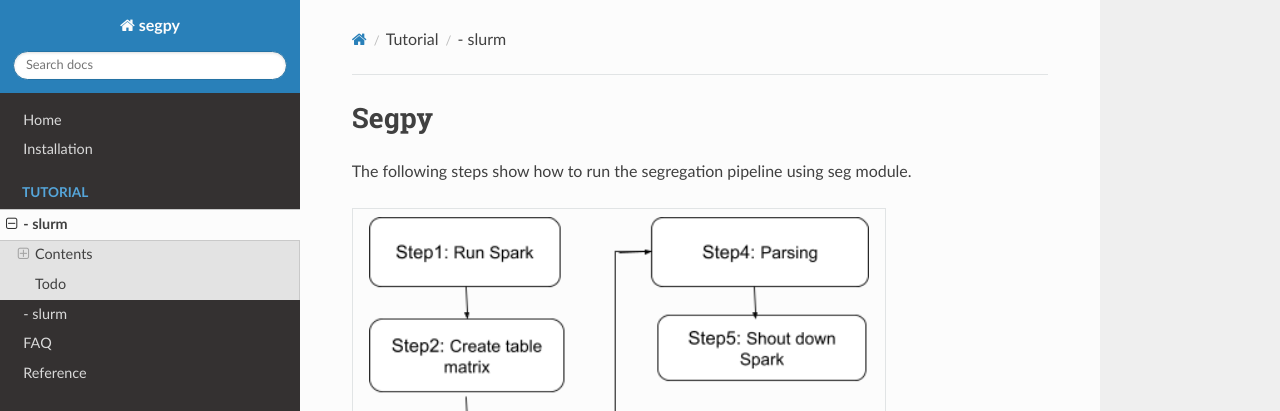
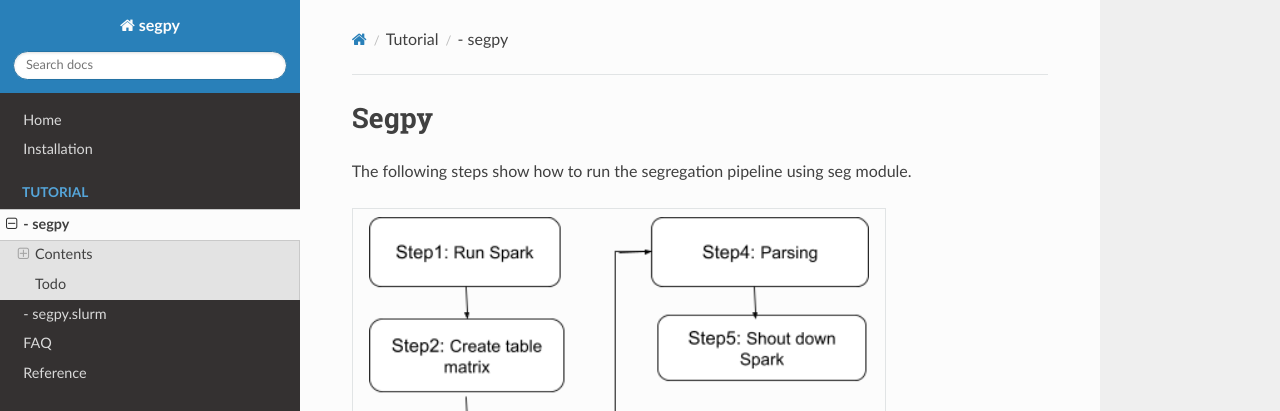
Before and after one commit to neurobioinfo/segpy, an MkDocs documentation site: the page built from docs/segpy.md, in a window 1280 px wide and 900 px high. Shown: the top 411 px of the window. Built offline with MkDocs 1.6.1, drawn with Linux system fonts in a browser that asks for light colours; nearby versions of some CDN libraries.

Commit message:
Update to version 0.2.1

```diff
--- a/mkdocs.yml
+++ b/mkdocs.yml
@@ -4,8 +4,8 @@
     - Home: index.md
     - Installation: installation.md
     - Tutorial:
-        - '- slurm' : segpy.md
-        - '- slurm' : segpy_slurm.md
+        - '- segpy' : segpy.md
+        - '- segpy.slurm' : segpy_slurm.md
     - FAQ : FAQ.md
     - Reference : reference.md
     - About:
```
Also changed, not shown: site/404.html, site/Acknowledgement/index.html, site/FAQ/index.html, site/about/index.html, site/changelog/index.html, site/contributing/index.html, site/index.html, site/installation/index.html, site/reference/index.html, site/search.html, site/search/search_index.json, site/segpy/index.html, site/segpy_slurm/index.html, site/tutorial/index.html, 1 other file.
